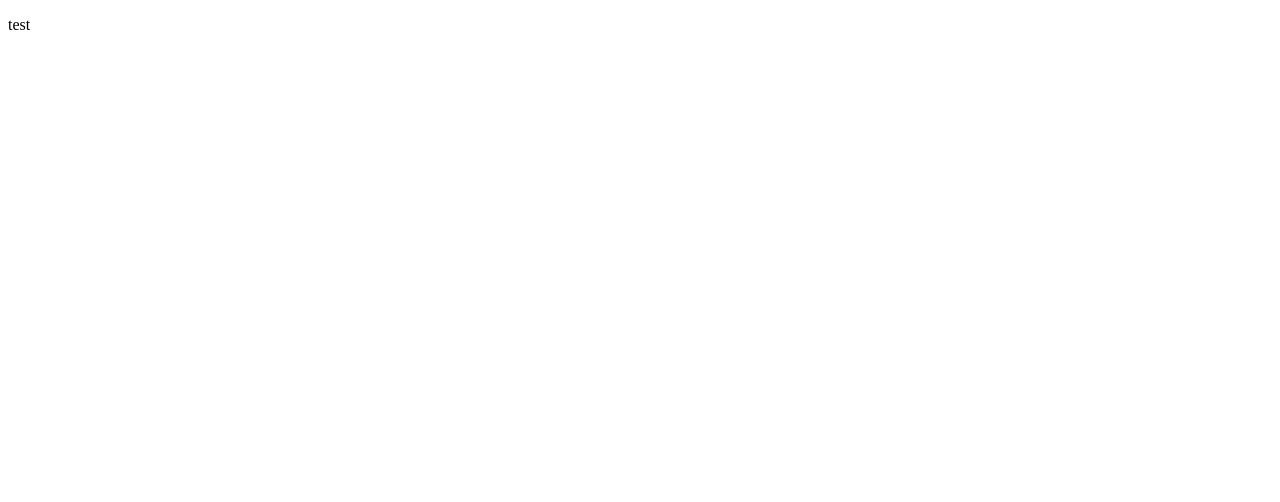
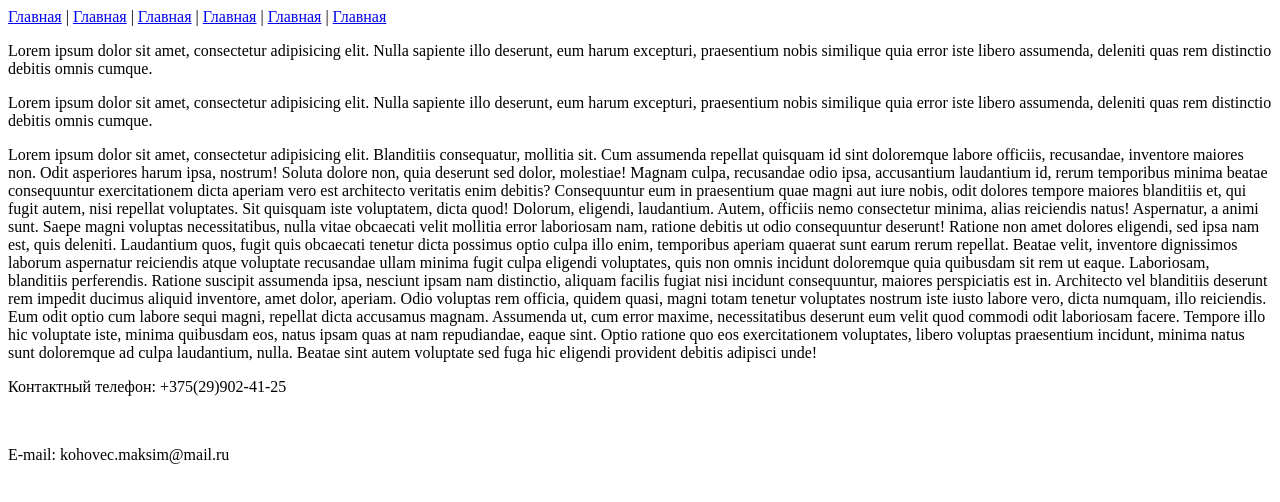
Before and after one commit to KakhavetsMaksim/pinsk.github.io, a plain HTML site: page index.html in a window 1280 px wide. Drawn offline with Linux system fonts and the light colour scheme.

Commit message:
Update index.html

```diff
--- a/index.html
+++ b/index.html
@@ -1,10 +1,48 @@
 <!DOCTYPE html>
-<html>
-  <head>
-    <meta charset="UTF-8">
-    <title>Пинск</title>
-  </head>
-  <body>
-    <p>test</p>
-  </body>
+<html lang="en">
+<head>
+	<meta charset="UTF-8">
+	<title>Ведущий парикмахер Беларуси Ольга Коховец</title>
+
+</head>
+<body>
+ 	<header>
+
+ 	</header>
+	<nav class="up">
+ 		 <a href="/">Главная</a> |
+ 		 <a href="/">Главная</a> |
+ 		 <a href="/">Главная</a> |
+ 		 <a href="/">Главная</a> |
+ 		 <a href="/">Главная</a> |
+ 		 <a href="/">Главная</a>
+	</nav>
+	<nav class="left">
+		<p>Lorem ipsum dolor sit amet, consectetur adipisicing elit. Nulla sapiente illo deserunt, eum harum excepturi, praesentium nobis similique quia error iste libero assumenda, deleniti quas rem distinctio debitis omnis cumque.</p>
+	</nav>
+	<nav class="right">
+		<p>Lorem ipsum dolor sit amet, consectetur adipisicing elit. Nulla sapiente illo deserunt, eum harum excepturi, praesentium nobis similique quia error iste libero assumenda, deleniti quas rem distinctio debitis omnis cumque.</p>
+	</nav>
+	<main>
+		<section>
+			<p>
+				<span>Lorem ipsum dolor sit amet, consectetur adipisicing elit. Blanditiis consequatur, mollitia sit. Cum assumenda repellat quisquam id sint doloremque labore officiis, recusandae, inventore maiores non. Odit asperiores harum ipsa, nostrum!</span>
+				<span>Soluta dolore non, quia deserunt sed dolor, molestiae! Magnam culpa, recusandae odio ipsa, accusantium laudantium id, rerum temporibus minima beatae consequuntur exercitationem dicta aperiam vero est architecto veritatis enim debitis?</span>
+				<span>Consequuntur eum in praesentium quae magni aut iure nobis, odit dolores tempore maiores blanditiis et, qui fugit autem, nisi repellat voluptates. Sit quisquam iste voluptatem, dicta quod! Dolorum, eligendi, laudantium.</span>
+				<span>Autem, officiis nemo consectetur minima, alias reiciendis natus! Aspernatur, a animi sunt. Saepe magni voluptas necessitatibus, nulla vitae obcaecati velit mollitia error laboriosam nam, ratione debitis ut odio consequuntur deserunt!</span>
+				<span>Ratione non amet dolores eligendi, sed ipsa nam est, quis deleniti. Laudantium quos, fugit quis obcaecati tenetur dicta possimus optio culpa illo enim, temporibus aperiam quaerat sunt earum rerum repellat.</span>
+				<span>Beatae velit, inventore dignissimos laborum aspernatur reiciendis atque voluptate recusandae ullam minima fugit culpa eligendi voluptates, quis non omnis incidunt doloremque quia quibusdam sit rem ut eaque. Laboriosam, blanditiis perferendis.</span>
+				<span>Ratione suscipit assumenda ipsa, nesciunt ipsam nam distinctio, aliquam facilis fugiat nisi incidunt consequuntur, maiores perspiciatis est in. Architecto vel blanditiis deserunt rem impedit ducimus aliquid inventore, amet dolor, aperiam.</span>
+				<span>Odio voluptas rem officia, quidem quasi, magni totam tenetur voluptates nostrum iste iusto labore vero, dicta numquam, illo reiciendis. Eum odit optio cum labore sequi magni, repellat dicta accusamus magnam.</span>
+				<span>Assumenda ut, cum error maxime, necessitatibus deserunt eum velit quod commodi odit laboriosam facere. Tempore illo hic voluptate iste, minima quibusdam eos, natus ipsam quas at nam repudiandae, eaque sint.</span>
+				<span>Optio ratione quo eos exercitationem voluptates, libero voluptas praesentium incidunt, minima natus sunt doloremque ad culpa laudantium, nulla. Beatae sint autem voluptate sed fuga hic eligendi provident debitis adipisci unde!</span>
+			</p>
+		</section>
+	</main>
+
+ 	<footer>
+ 		<p>Контактный телефон: +375(29)902-41-25</p><br/>
+ 		<p>E-mail: kohovec.maksim@mail.ru</p>
+ 	</footer>
+</body>
 </html>
```
